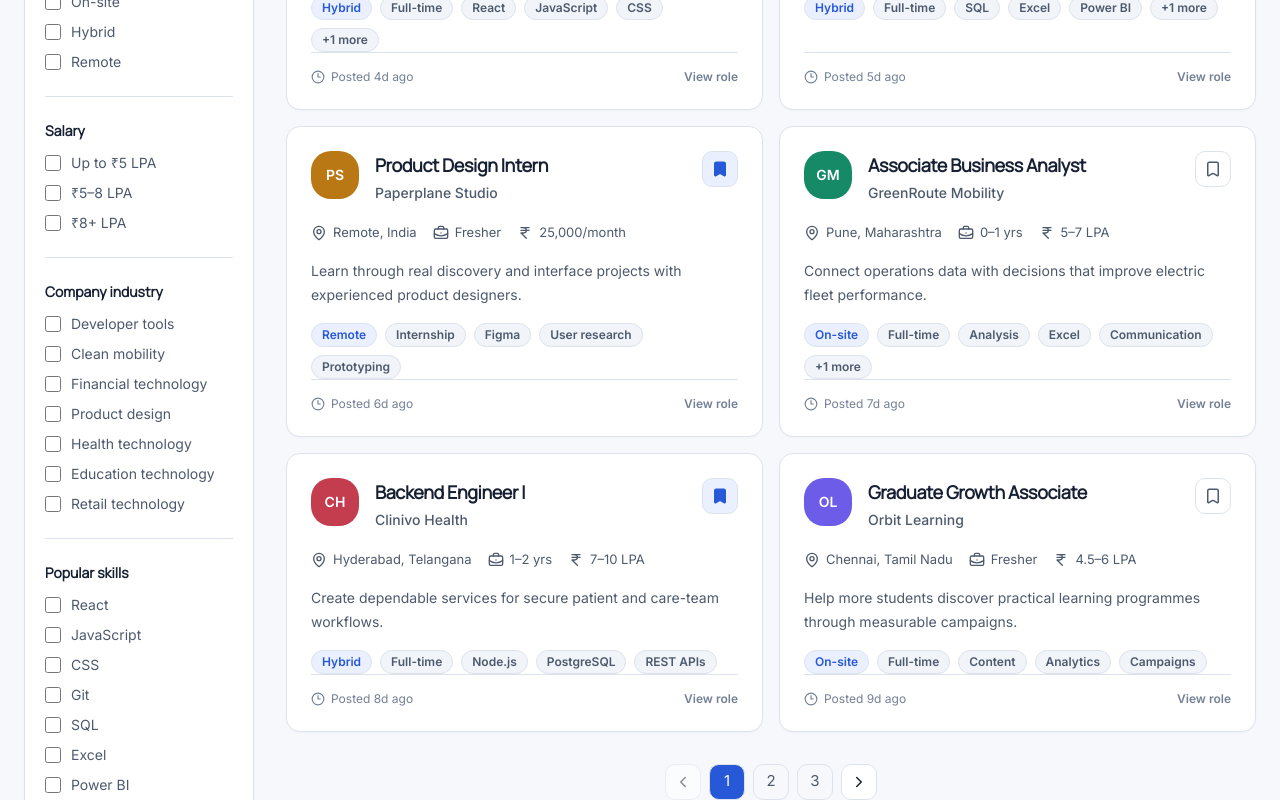
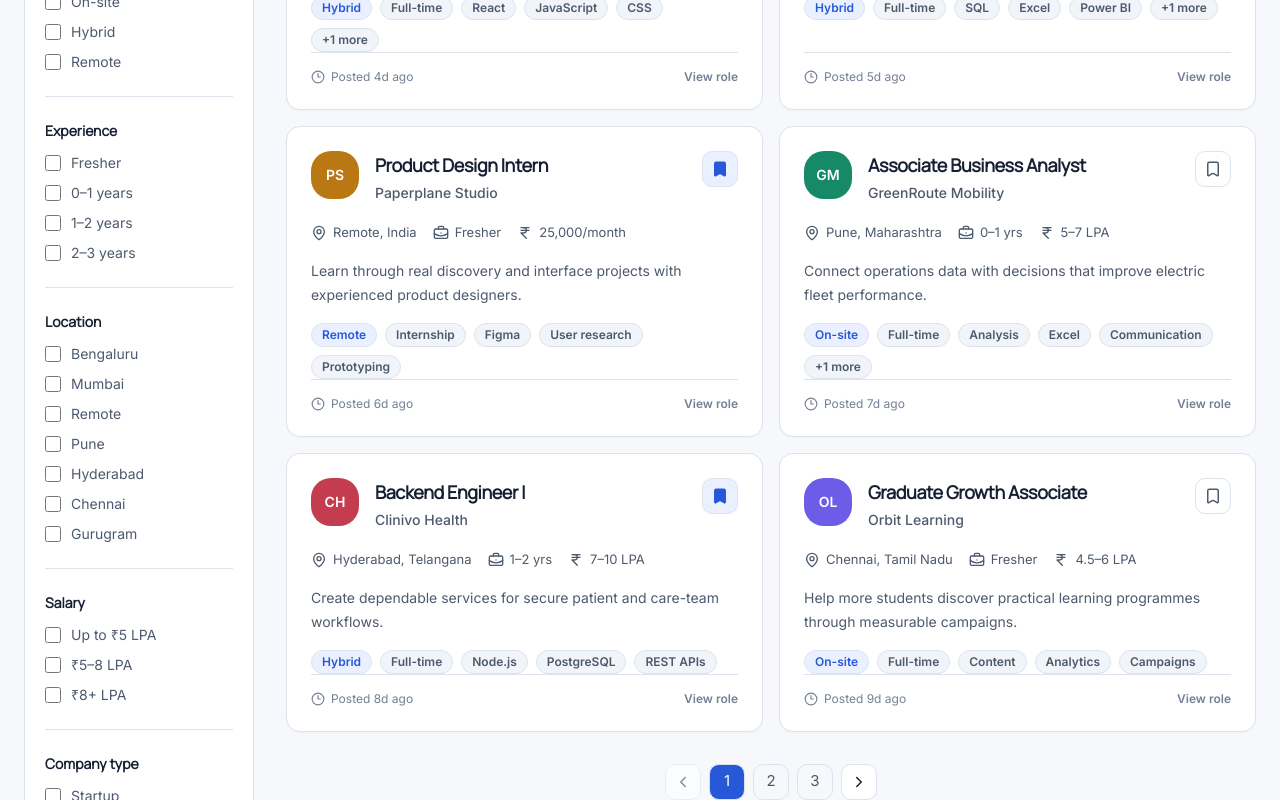
Before and after one commit to Sravanramaraju/CareerBridge-full-stack-off-campus-recruitment-platform-with-AI-assisted-r-sum-screening., a React (Vite) app: page /jobs in a window 1280 px wide. Shown: the part 620-1420 px from the top of the page. Built offline with nearby package versions, Linux system fonts and the light colour scheme.

Commit message:
feat: expand job discovery facets

```diff
--- a/src/components/jobs/JobFilterPanel.jsx
+++ b/src/components/jobs/JobFilterPanel.jsx
@@ -1,10 +1,11 @@
 import { X } from 'lucide-react';
 import { Button } from '@/src/components/ui/Button';
 import { companies, jobs } from '@/src/data/mockData';
-import { DATE_POSTED_OPTIONS, EMPLOYMENT_TYPES, SALARY_BANDS, WORK_MODES } from '@/src/domain/constants';
+import { COMPANY_TYPES, DATE_POSTED_OPTIONS, EMPLOYMENT_TYPES, EXPERIENCE_LEVELS, SALARY_BANDS, WORK_MODES } from '@/src/domain/constants';
 
 const INDUSTRIES = [...new Set(companies.map((company) => company.industry))];
 const POPULAR_SKILLS = [...new Set(jobs.flatMap((job) => job.skills))].slice(0, 10);
+const LOCATIONS = [...new Set(jobs.map((job) => job.location.split(',')[0]))];
 
 function CheckboxGroup({ title, options, selected, onToggle }) {
   return (
@@ -33,13 +34,19 @@ export function JobFilterPanel({ filters, onToggle, onDateChange, onClear }) {
     + filters.salaryBands.length
     + filters.industries.length
     + filters.skills.length
+    + filters.experiences.length
+    + filters.locations.length
+    + filters.companyTypes.length
     + (filters.datePosted ? 1 : 0);
 
   return (
     <div className="grid gap-6">
       <CheckboxGroup title="Employment type" options={EMPLOYMENT_TYPES} selected={filters.types} onToggle={(value) => onToggle('types', value)} />
       <CheckboxGroup title="Work mode" options={WORK_MODES} selected={filters.modes} onToggle={(value) => onToggle('modes', value)} />
+      <CheckboxGroup title="Experience" options={EXPERIENCE_LEVELS} selected={filters.experiences} onToggle={(value) => onToggle('experiences', value)} />
+      <CheckboxGroup title="Location" options={LOCATIONS} selected={filters.locations} onToggle={(value) => onToggle('locations', value)} />
       <CheckboxGroup title="Salary" options={SALARY_BANDS} selected={filters.salaryBands} onToggle={(value) => onToggle('salaryBands', value)} />
+      <CheckboxGroup title="Company type" options={COMPANY_TYPES} selected={filters.companyTypes} onToggle={(value) => onToggle('companyTypes', value)} />
       <CheckboxGroup title="Company industry" options={INDUSTRIES} selected={filters.industries} onToggle={(value) => onToggle('industries', value)} />
       <CheckboxGroup title="Popular skills" options={POPULAR_SKILLS} selected={filters.skills} onToggle={(value) => onToggle('skills', value)} />
       <label className="grid gap-2 text-sm font-bold">
--- a/src/pages/public/JobsPage.jsx
+++ b/src/pages/public/JobsPage.jsx
@@ -34,6 +34,9 @@ export function JobsPage() {
     salaryBands: [],
     industries: [],
     skills: [],
+    experiences: [],
+    locations: [],
+    companyTypes: [],
     datePosted: '',
   });
   const [sort, setSort] = useState('newest');
@@ -75,7 +78,7 @@ export function JobsPage() {
 
   function clearFilters() {
     setPage(1);
-    setFacetFilters({ types: [], modes: [], salaryBands: [], industries: [], skills: [], datePosted: '' });
+    setFacetFilters({ types: [], modes: [], salaryBands: [], industries: [], skills: [], experiences: [], locations: [], companyTypes: [], datePosted: '' });
   }
 
   const selectedFilterCount = Object.values(facetFilters).reduce(
```
